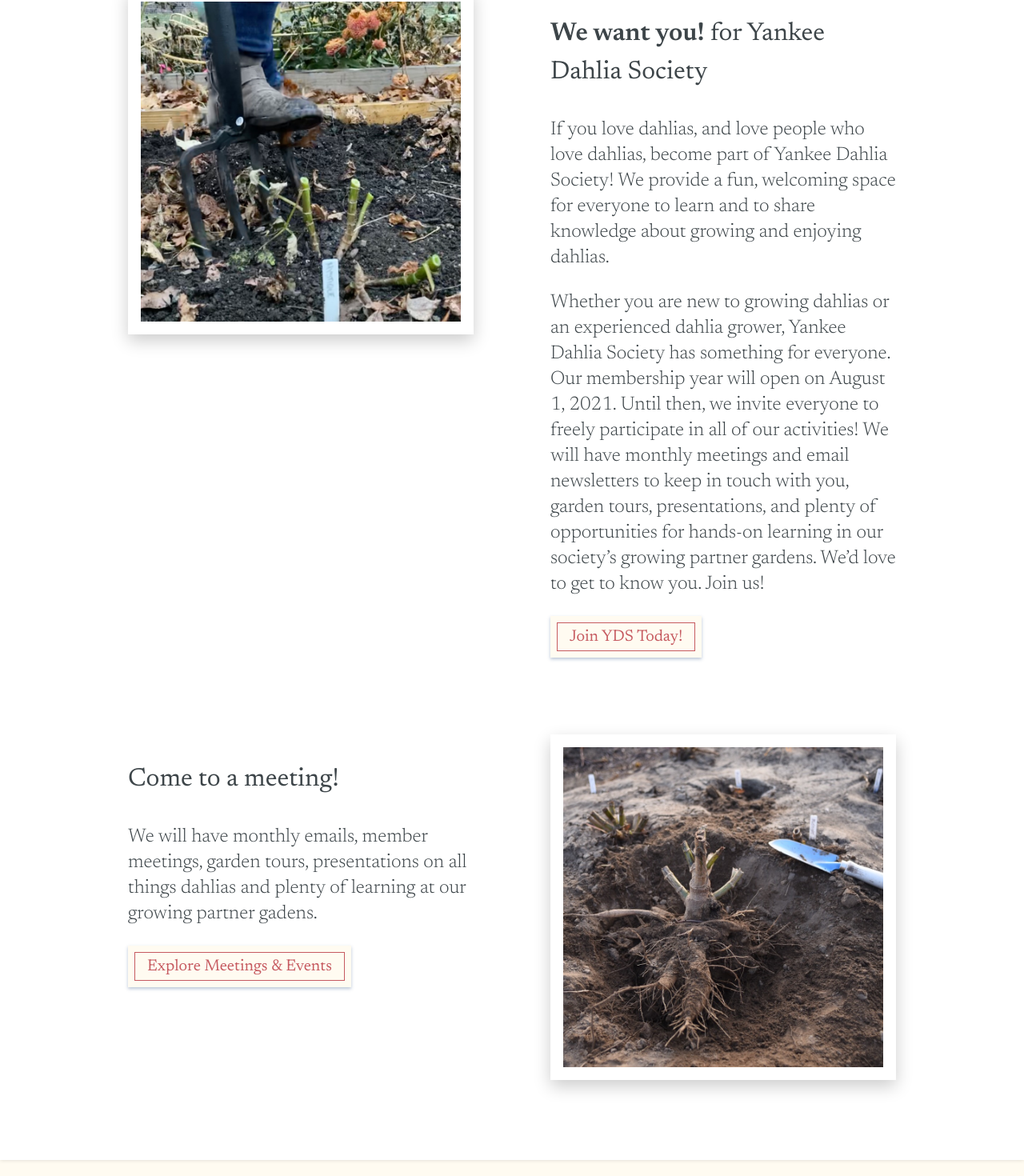
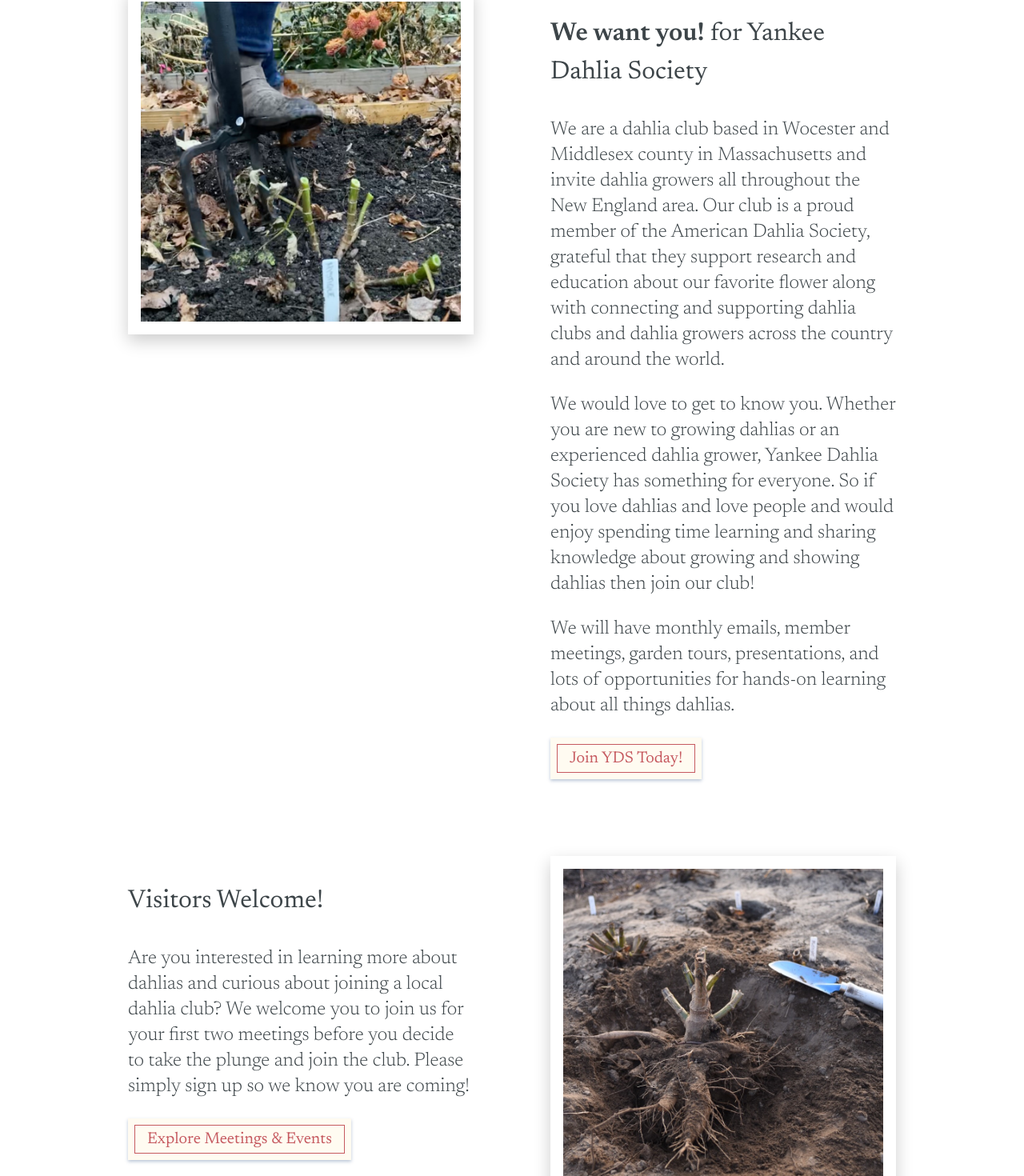
Before and after one commit to johnthedesigner/yds-static, a Next.js app in the folder src/: page /membership in a window 1280 px wide. Shown: the part 402-1872 px from the top of the page at 80% size. Built offline with nearby package versions, Linux system fonts and the light colour scheme.

Commit message:
Replaced copy on membership index

```diff
--- a/src/pages/membership/index.js
+++ b/src/pages/membership/index.js
@@ -31,33 +31,40 @@
                         <b>We want you!</b> for Yankee Dahlia Society
                     </h3>
                     <p>
-                        If you love dahlias, and love people who love dahlias,
-                        become part of Yankee Dahlia Society! We provide a fun,
-                        welcoming space for everyone to learn and to share
-                        knowledge about growing and enjoying dahlias.
+                        We are a dahlia club based in Wocester and Middlesex
+                        county in Massachusetts and invite dahlia growers all
+                        throughout the New England area. Our club is a proud
+                        member of the American Dahlia Society, grateful that
+                        they support research and education about our favorite
+                        flower along with connecting and supporting dahlia clubs
+                        and dahlia growers across the country and around the
+                        world.
                     </p>
                     <p>
-                        Whether you are new to growing dahlias or an experienced
-                        dahlia grower, Yankee Dahlia Society has something for
-                        everyone. Our membership year will open on August 1,
-                        2021. Until then, we invite everyone to freely
-                        participate in all of our activities! We will have
-                        monthly meetings and email newsletters to keep in touch
-                        with you, garden tours, presentations, and plenty of
-                        opportunities for hands-on learning in our society’s
-                        growing partner gardens. We’d love to get to know you.
-                        Join us!
+                        We would love to get to know you. Whether you are new to
+                        growing dahlias or an experienced dahlia grower, Yankee
+                        Dahlia Society has something for everyone. So if you
+                        love dahlias and love people and would enjoy spending
+                        time learning and sharing knowledge about growing and
+                        showing dahlias then join our club!
+                    </p>
+                    <p>
+                        We will have monthly emails, member meetings, garden
+                        tours, presentations, and lots of opportunities for
+                        hands-on learning about all things dahlias.
                     </p>
                     <Link href="/membership/join">
                         <a className="button">Join YDS Today!</a>
                     </Link>
                 </Pingpong>
                 <Pingpong side="right" image="/root-ball.jpg">
-                    <h3>Come to a meeting!</h3>
+                    <h3>Visitors Welcome!</h3>
                     <p>
-                        We will have monthly emails, member meetings, garden
-                        tours, presentations on all things dahlias and plenty of
-                        learning at our growing partner gadens.
+                        Are you interested in learning more about dahlias and
+                        curious about joining a local dahlia club? We welcome
+                        you to join us for your first two meetings before you
+                        decide to take the plunge and join the club. Please
+                        simply sign up so we know you are coming!
                     </p>
                     <Link href="/events">
                         <a className="button" title="Explore Meetings & Events">
@@ -65,6 +72,11 @@
                         </a>
                     </Link>
                 </Pingpong>
+                <Bumper
+                    text="It takes a village! Already a member and interested in lending an extra hand to the club?"
+                    buttonUrl="/get-involved"
+                    buttonLabel="How to Get More Involved"
+                />
             </div>
         </Page>
     )
```
